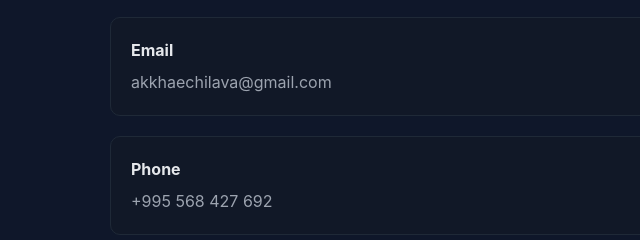
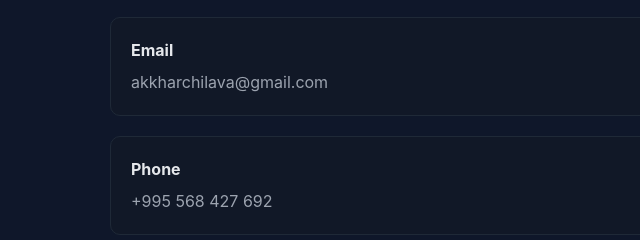
Before and after one commit to Error-code0/akkharchilava., a plain HTML site: page index.html in a window 1280 px wide. Shown: the part 2351-2591 px from the top of the page, 0-640 px from the left. Drawn offline with Linux system fonts and the light colour scheme.

Commit message:
Update index.html

```diff
--- a/index.html
+++ b/index.html
@@ -454,7 +454,7 @@
             <div class="card copy-card">
                 <div class="copy-card-content">
                     <h4>Email</h4>
-                    <p>akkhaechilava@gmail.com</p>
+                    <p>akkharchilava@gmail.com</p>
                 </div>
                 <button class="copy-btn" type="button" data-copy-text="akkhaechilava@gmail.com">Copy</button>
             </div>
```
